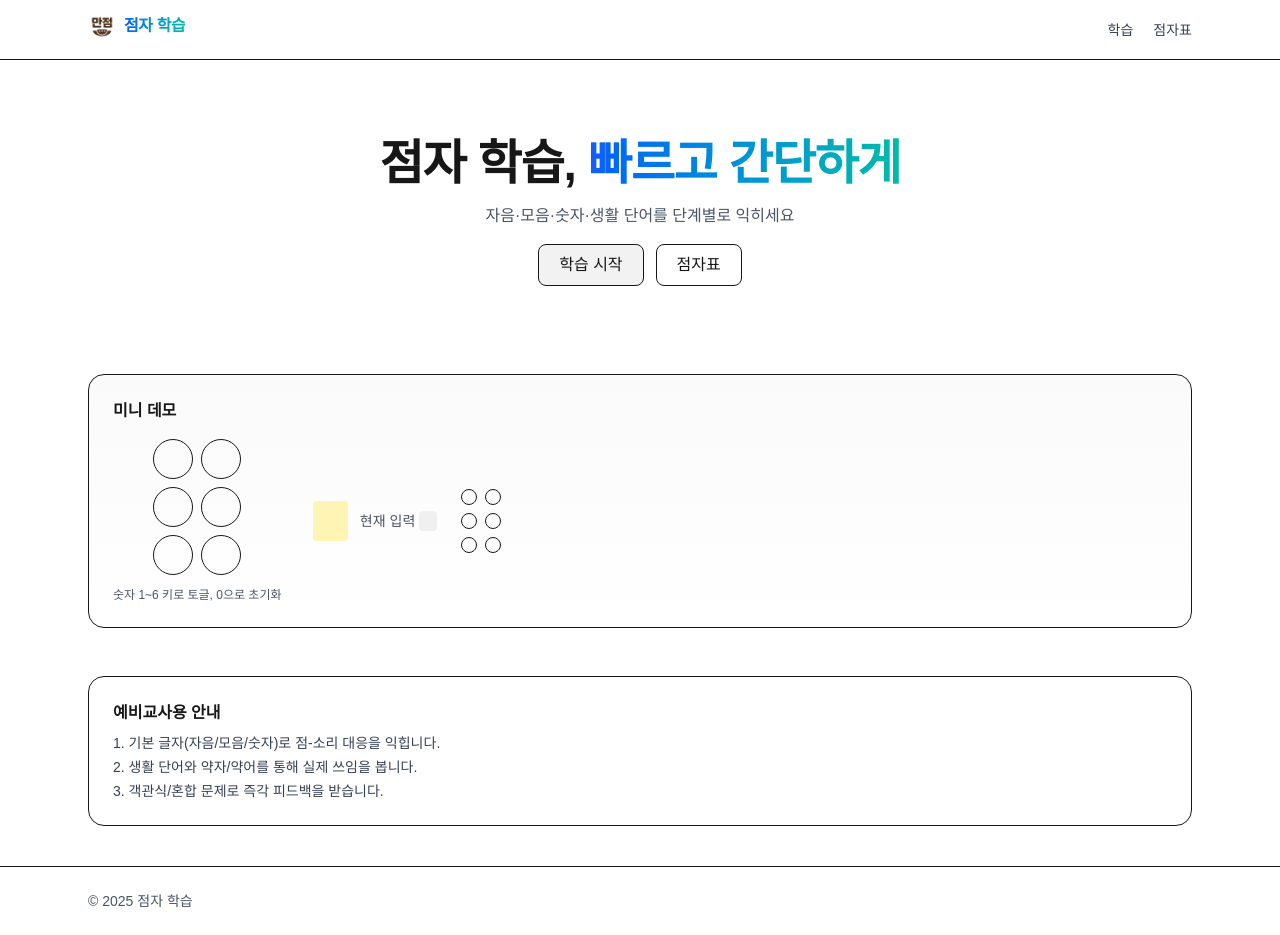
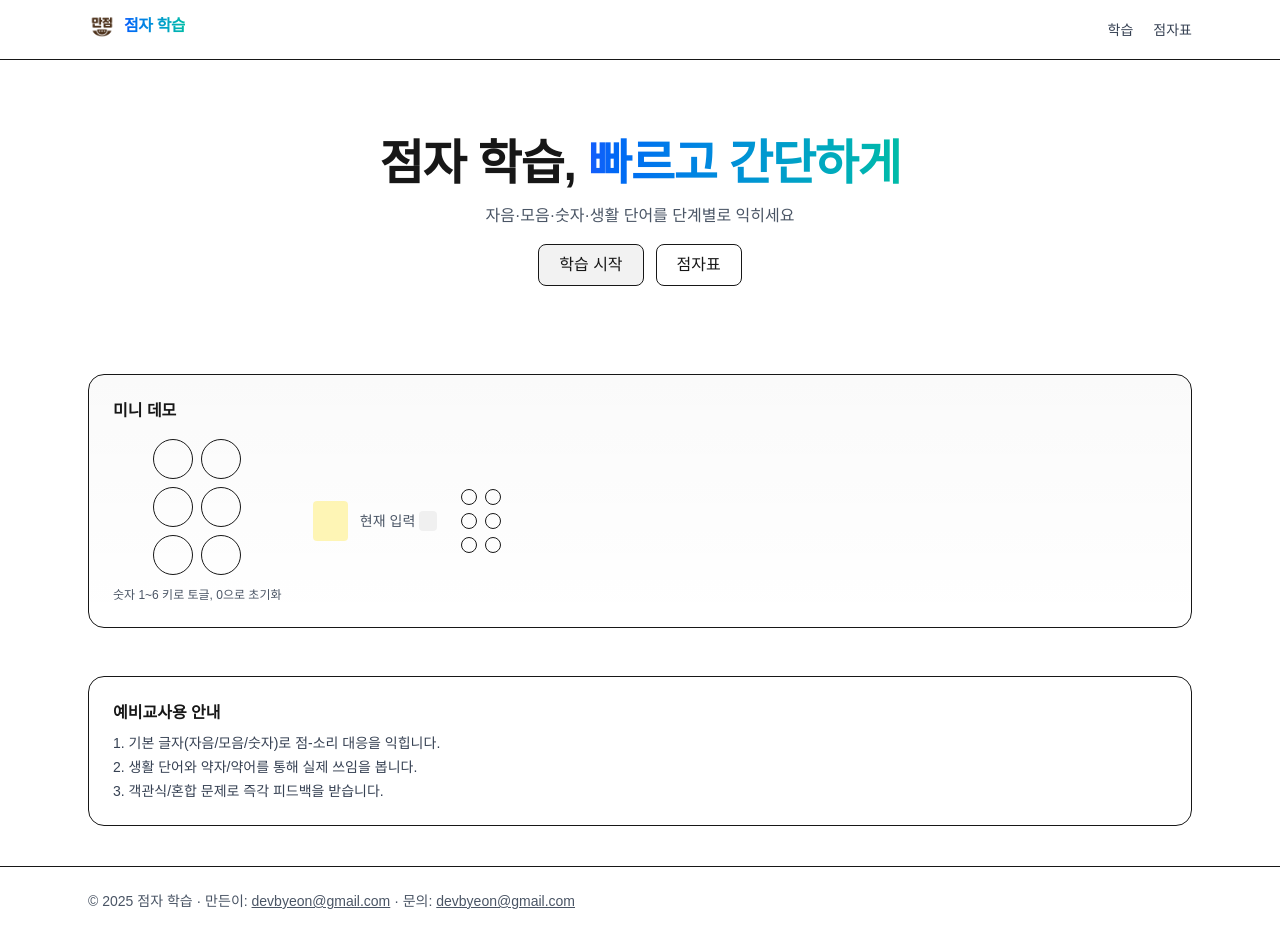
Before and after one commit to ByuN0-0/braille, a Next.js app: page / in a window 1280 px wide. Built offline with nearby package versions, Linux system fonts and the light colour scheme.

Commit message:
feat: 사이트 푸터에 제작자 이메일 추가

```diff
--- a/src/components/SiteFooter.tsx
+++ b/src/components/SiteFooter.tsx
@@ -2,7 +2,7 @@ export default function SiteFooter() {
   return (
     <footer className="w-full border-t">
       <div className="max-w-6xl mx-auto px-4 md:px-6 py-6 text-sm text-gray-600">
-        © {new Date().getFullYear()} 점자 학습
+        © {new Date().getFullYear()} 점자 학습 · 만든이: <a href="mailto:devbyeon@gmail.com" className="underline hover:no-underline">devbyeon@gmail.com</a> · 문의: <a href="mailto:devbyeon@gmail.com" className="underline hover:no-underline">devbyeon@gmail.com</a>
       </div>
     </footer>
   );
```
